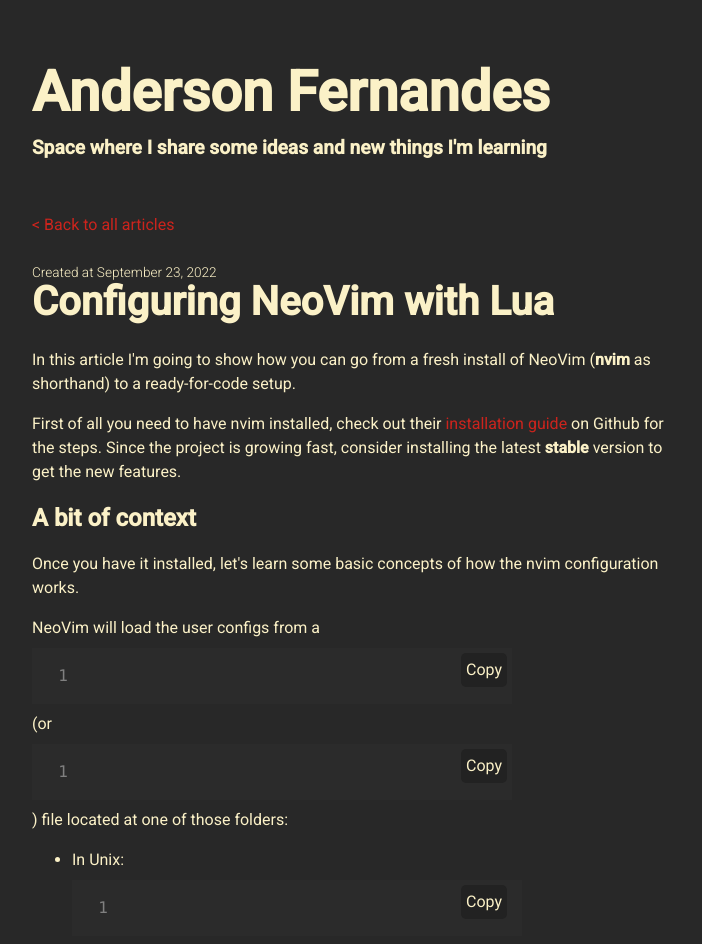
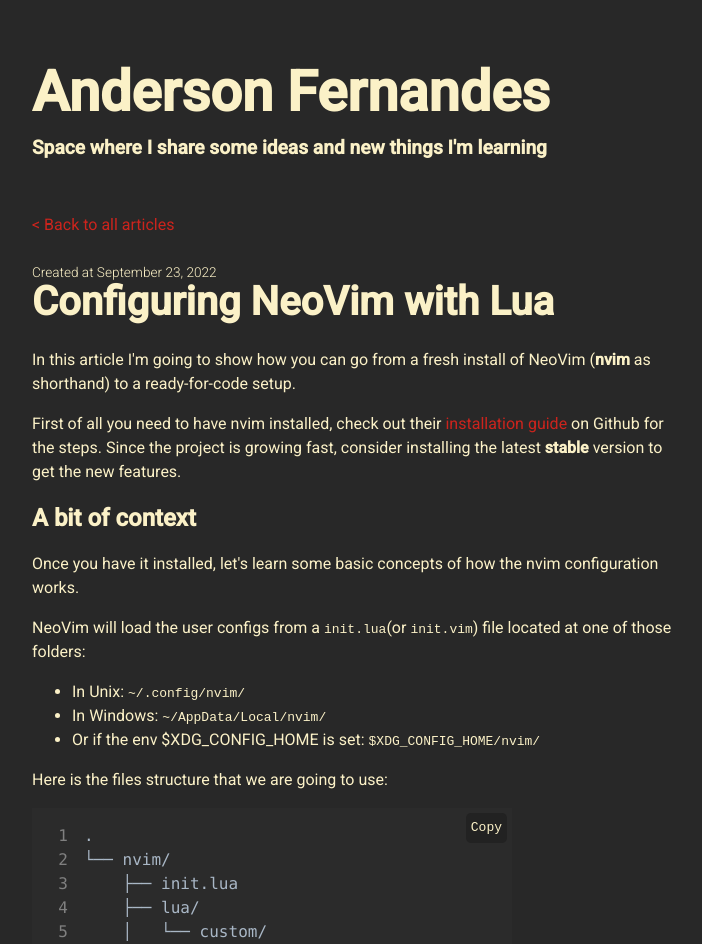
Before and after one commit to andersonfernandes/andersonfernandes.dev, a Next.js app: page /blog/configuring-neovim-with-lua in a window 1280 px wide. Shown: the top 944 px of the page, without its empty margins (288-990 px from the left). Built offline with nearby package versions, Linux system fonts and the light colour scheme; no server answers.

Commit message:
Fix markdown renderer
Signed-off-by: Anderson Fernandes <fernandesanderson14@gmail.com>

```diff
--- a/components/CodeBlock.jsx
+++ b/components/CodeBlock.jsx
@@ -29,22 +29,29 @@
   );
 };
 
-export default function CodeBlock({ language, value, node }) {
+export default function CodeBlock({ children, className, node, ...rest }) {
   const meta = node.meta || "";
   const copyEnabled = !meta.includes(NO_COPY);
   const linesEnabled = !meta.includes(NO_LINES);
+  const languageMatch = /language-(\w+)/.exec(className || "");
 
-  return (
+  return languageMatch ? (
     <div className={styles["code-container"]}>
-      {copyEnabled && <CopyButton value={value} />}
+      {copyEnabled && <CopyButton value={children[0]} />}
 
       <SyntaxHighlighter
+        {...rest}
+        inline="false"
         showLineNumbers={linesEnabled}
-        language={language}
+        language={languageMatch[1]}
         style={darcula}
       >
-        {value}
+        {children}
       </SyntaxHighlighter>
     </div>
+  ) : (
+    <code {...rest} inline="false" className={className}>
+      {children}
+    </code>
   );
 }
--- a/package.json
+++ b/package.json
@@ -20,6 +20,7 @@
   },
   "devDependencies": {
     "@types/react": "^18.2.31",
+    "@types/react-syntax-highlighter": "^15.5.9",
     "webpack": "^5.89.0"
   }
 }
--- a/pages/blog/[slug].jsx
+++ b/pages/blog/[slug].jsx
@@ -1,4 +1,4 @@
-import ReactMarkdown from "react-markdown";
+import Markdown from "react-markdown";
 
 import BlogLayout from "../../components/BlogLayout";
 import CodeBlock from "../../components/CodeBlock";
@@ -19,11 +19,9 @@
           updated={data.updated}
         />
 
-        <ReactMarkdown
-          children={content}
-          linkTarget="_blank"
-          components={{ code: CodeBlock }}
-        />
+        <Markdown linkTarget="_blank" components={{ code: CodeBlock }}>
+          {content}
+        </Markdown>
       </BlogLayout>
 
       <footer className={styles.footer}>
```
Also changed, not shown: 1 other file (tests, documents, lock files or other folders).
